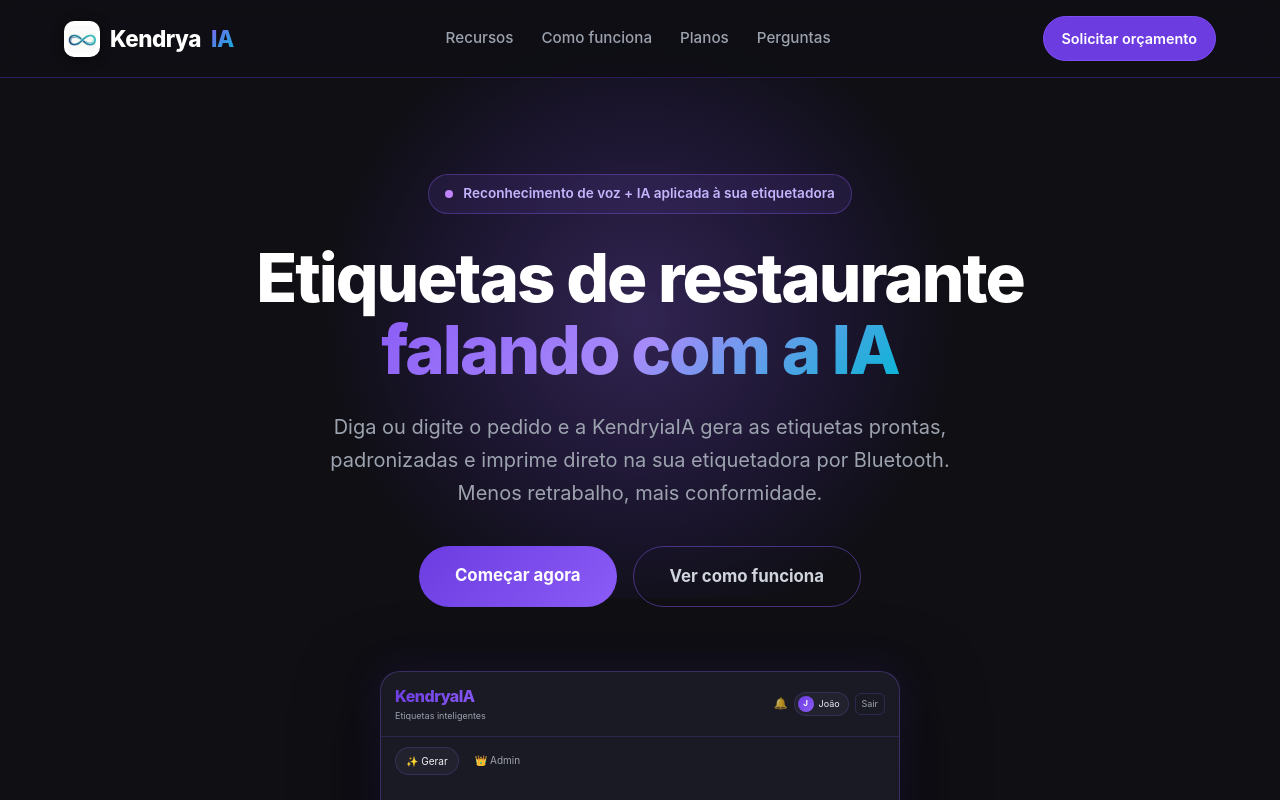
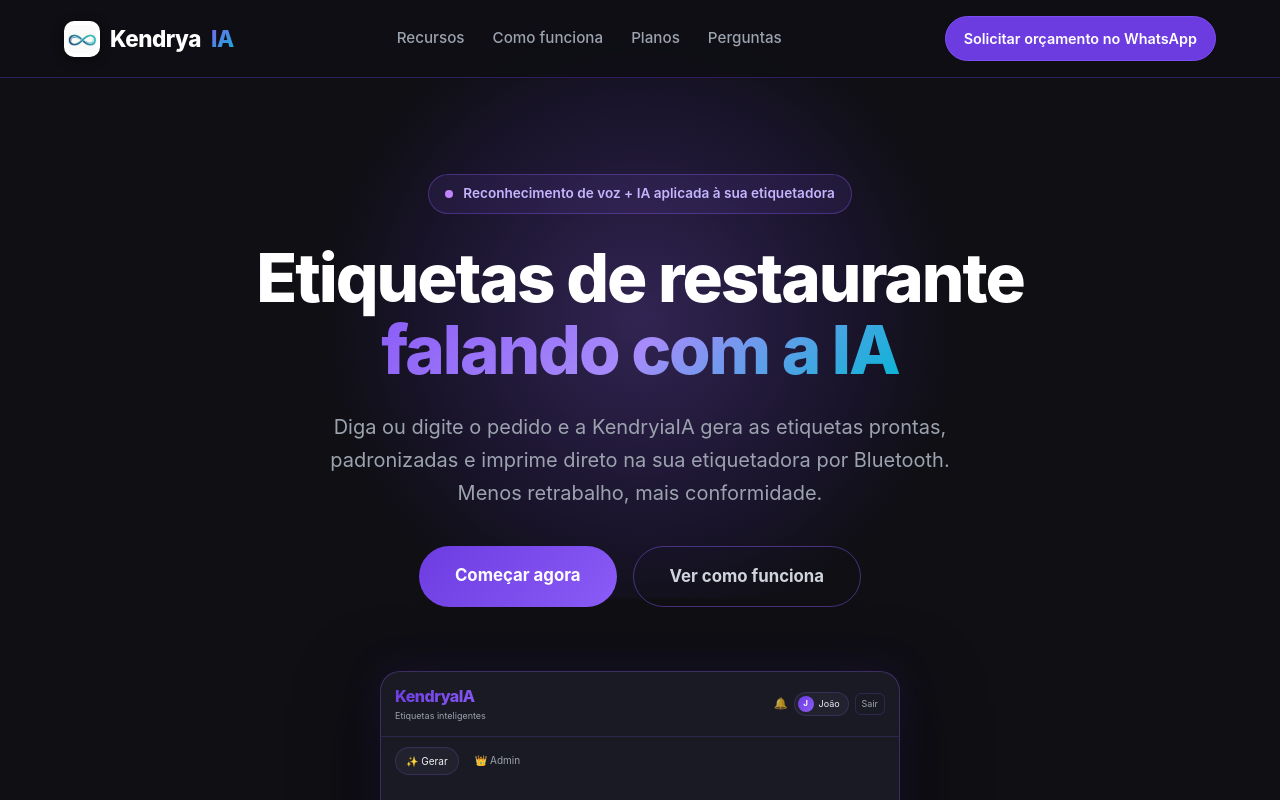
Before and after one commit to Guilherme-Silva-tech/landing-page, a React (Vite) app: page / in a window 1280 px wide. Shown: the top 800 px of the page. Built offline with nearby package versions, Linux system fonts and the light colour scheme.

Commit message:
feat: CTA de orçamento via WhatsApp

```diff
--- a/src/pages/Landing/Landing.jsx
+++ b/src/pages/Landing/Landing.jsx
@@ -132,9 +132,11 @@
   },
 ]
 
+const WHATSAPP = 'https://wa.me/5511994574964'
+
 const orcamentoBtn = {
-  label: 'Solicitar orçamento',
-  href: 'mailto:contato@kendryia.tech?subject=Orçamento%20KendryaIA',
+  label: 'Solicitar orçamento no WhatsApp',
+  href: WHATSAPP,
 }
 
 export default function Landing() {
@@ -467,7 +469,7 @@
             </div>
             <div>
               <strong>Contato</strong>
-              <a href={orcamentoBtn.href}>contato@kendryia.tech</a>
+              <a href={WHATSAPP}>+55 11 99457-4964</a>
               <a href="#faq">Perguntas frequentes</a>
             </div>
           </div>
```
Also changed, not shown: vercel.json (added), 1 other file (tests, documents, lock files or other folders).
